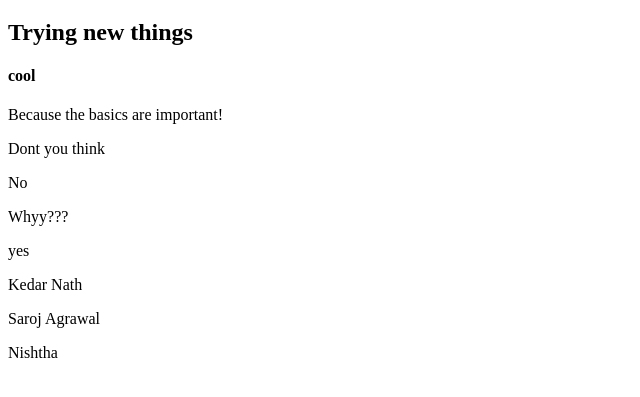
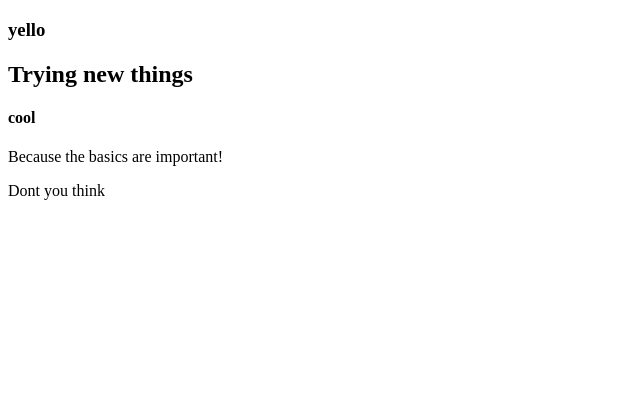
Before and after one commit to ayanagrawal1412/udemy-course, a plain HTML site: page index.html in a window 1280 px wide. Shown: the part 61-458 px from the top of the page, without its empty margins (0-640 px from the left). Drawn offline with Linux system fonts and the light colour scheme.

Commit message:
testing merging on git

```diff
--- a/index.html
+++ b/index.html
@@ -8,15 +8,10 @@
   </head>
   <body>
     <h1>Git & GitHub Crash Course</h1>
+    <h3>yello</h3>
     <h2>Trying new things</h2>
     <h4>cool</h4>
     <p>Because the basics are important!</p>
     <p>Dont you think</p>
-    <p>No</p>
-    <p>Whyy???</p>
-    <p>yes</p>
-    <p>Kedar Nath</p>
-    <p>Saroj Agrawal</p>
-    <p>Nishtha</p>
   </body>
 </html>
```
